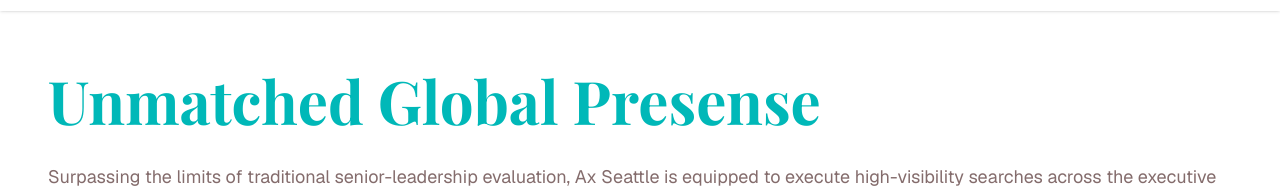
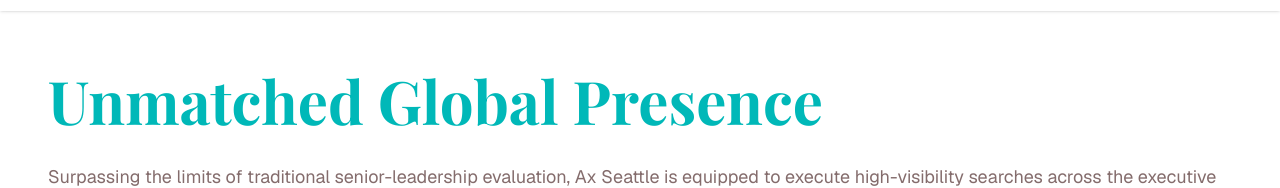
Before and after one commit to newgraph8-commits/Ax-Seattle, a Next.js app: page /unmatched-global-presense in a window 1280 px wide. Shown: the part 154-342 px from the top of the page. Built offline with nearby package versions, Linux system fonts and the light colour scheme; a web font is replaced by a local one.

Commit message:
fix: recreate and correct "Global Presence" page
Recreate missing page and fix typo in heading to ensure proper rendering.

```diff
--- a/app/unmatched-global-presense/page.tsx
+++ b/app/unmatched-global-presense/page.tsx
@@ -18,7 +18,7 @@ export default function UnmatchedGlobalPresensePage() {
             className="container mx-auto"
             style={{ paddingLeft: "clamp(1rem, 4vw, 3rem)", paddingRight: "clamp(1rem, 4vw, 3rem)" }}
           >
-            <h1 className="text-4xl md:text-5xl lg:text-6xl font-bold text-primary mb-8">Unmatched Global Presense</h1>
+            <h1 className="text-4xl md:text-5xl lg:text-6xl font-bold text-primary mb-8">Unmatched Global Presence</h1>
             <div className="space-y-6 text-lg text-muted-foreground">
               <p className="leading-relaxed">
                 Surpassing the limits of traditional senior-leadership evaluation, Ax Seattle is equipped to execute
```
